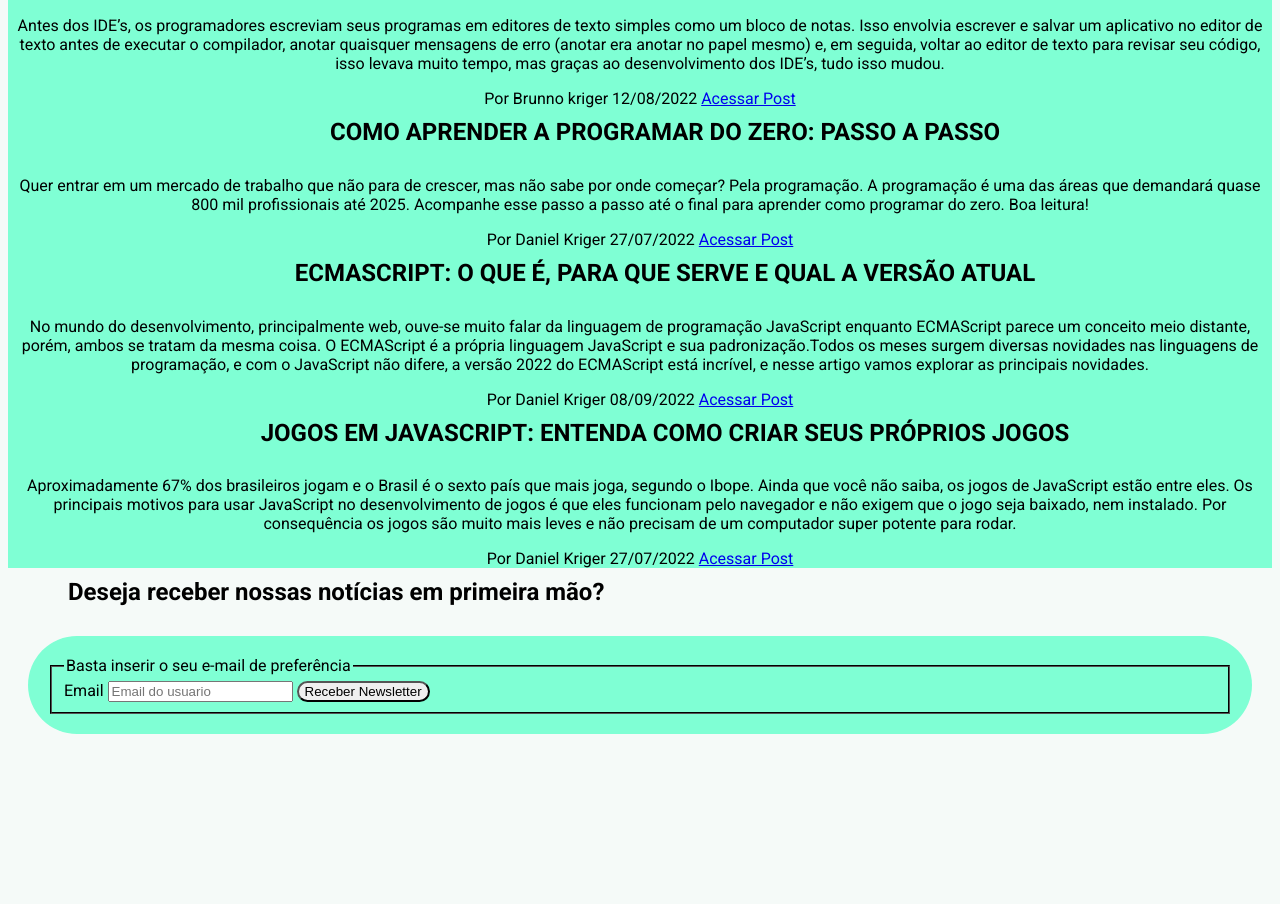
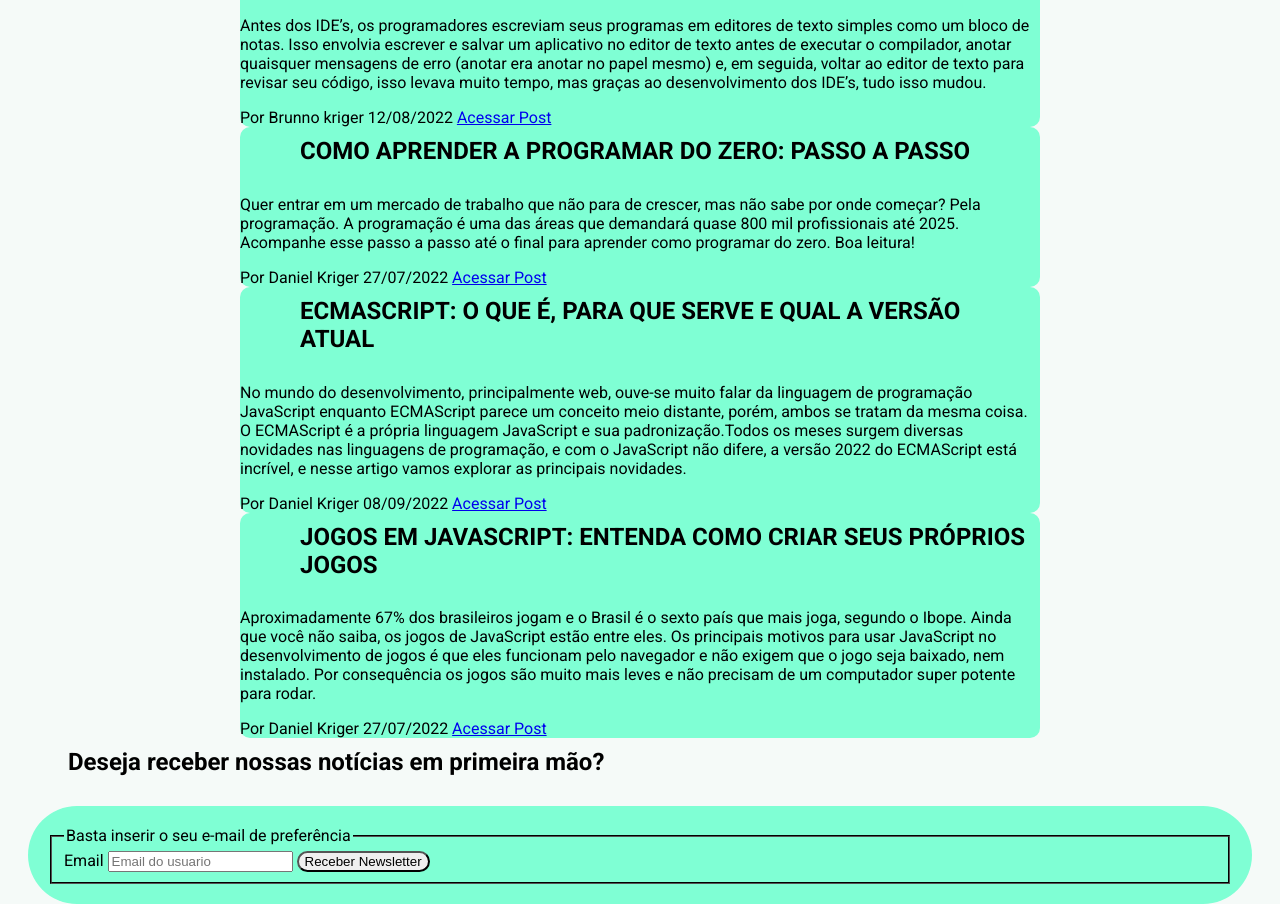
Before and after one commit to guilherme3110/-m1-entrega-estilizando-blog-kenzie, a plain HTML site: page index.html in a window 1280 px wide. Shown: the part 357-1261 px from the top of the page. Before the commit the page ends 1091 px from the top, so only its background shows below. Drawn offline with Linux system fonts and the light colour scheme.

Commit message:
inserido o conceito de padding e margin

```diff
--- a/index.html
+++ b/index.html
@@ -53,7 +53,7 @@
                <p>Aproximadamente 67% dos brasileiros jogam e o Brasil é o sexto país que mais joga, segundo o Ibope. Ainda que você não saiba, os jogos de JavaScript estão entre eles. Os principais motivos para usar JavaScript no desenvolvimento de jogos é que eles funcionam pelo navegador e não exigem que o jogo seja baixado, nem instalado. Por consequência os jogos são muito mais leves e não precisam de um computador super potente para rodar. </p>
                 <span>Por Daniel Kriger</span>
                 <span>27/07/2022</span>
-                <a href="https://kenzie.com.br/blog/jogos-em-javascript/" target="_blank"> Acessar Post</a>
+                <a href="https://kenzie.com.br/blog/jogos-em-javascript/" class="links" target="_blank"> Acessar Post</a>
 
             </section>
         </article>
@@ -64,7 +64,7 @@
                     <legend >Basta inserir o seu e-mail de preferência</legend>
                         <label for="emailUsuario">Email</label>
                             <input type="email"
-                                   placeholder="Email do usuario" required="required" />
+                                   placeholder="Email do usuario" required />
                         <button type="submit">Receber Newsletter </button>
                 </fieldset>
             </form>
--- a/style.css
+++ b/style.css
@@ -10,8 +10,10 @@ body {
 .primeiroArticle{
 
     background-color: aquamarine;
-text-align: center;
-
+    margin-left: auto;
+    margin-right: auto;
+    width: 50em;
+    border-radius: 10px;
 }
 
 .primeiroLink{
@@ -20,18 +22,27 @@ text-align: center;
 .segundoArticle{
 
     background-color: aquamarine;
-    text-align: center;
+    margin-left: auto;
+    margin-right: auto;
+    width: 50em;
+    border-radius: 10px;
 }
 
 .terceiroArticle{
 
     background-color: aquamarine;
-    text-align: center;
+    margin-left: auto;
+    margin-right: auto;
+    width: 50em;
+    border-radius: 10px;
 }
 .quartoArticle{
 
     background-color: aquamarine;
-    text-align: center;
+    margin-left: auto;
+    margin-right: auto;
+    width: 50em;
+    border-radius: 10px;
 }
 
 h1 {
@@ -69,4 +80,10 @@ fieldset{
 button {
     border-radius: 15px;
     background-origin: padding-box;
+    color: black;
 }
+.links  {a
+    border-color: white;
+    border-radius: 50px;
+
+}
```
